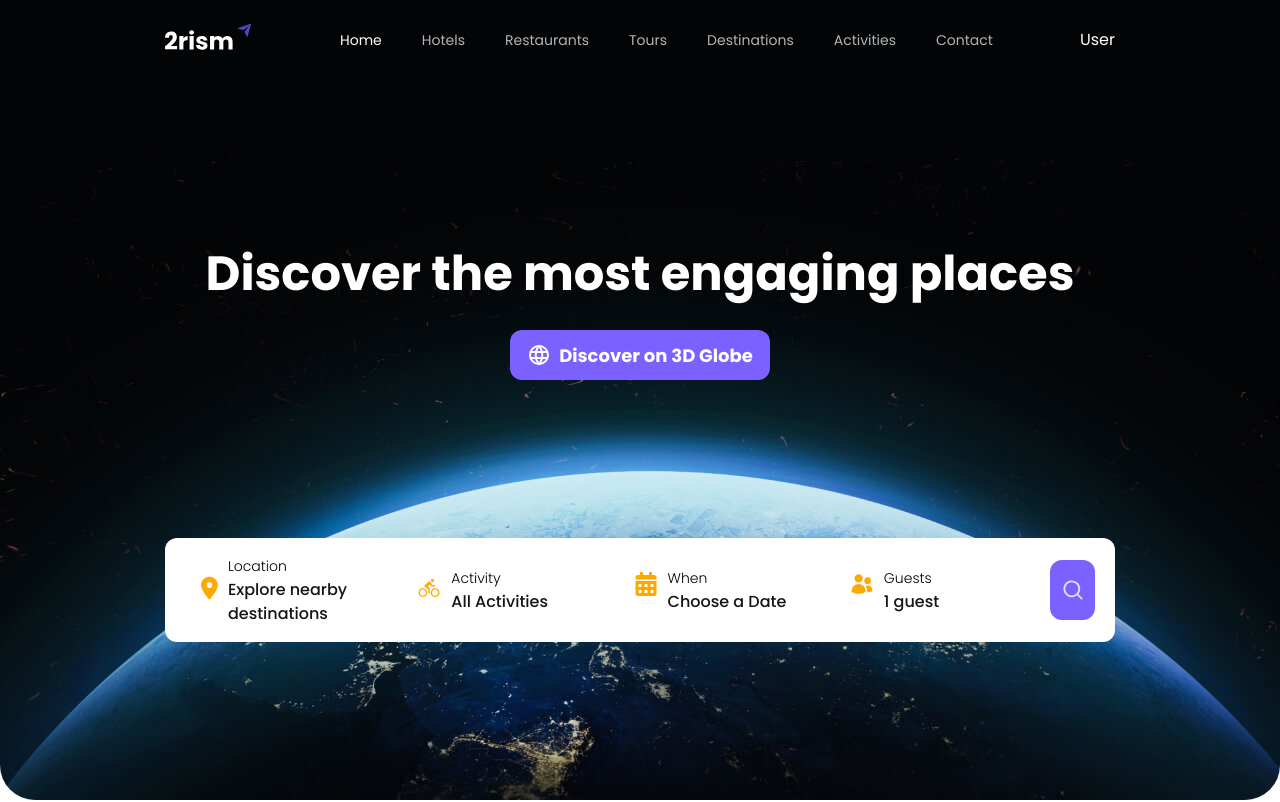
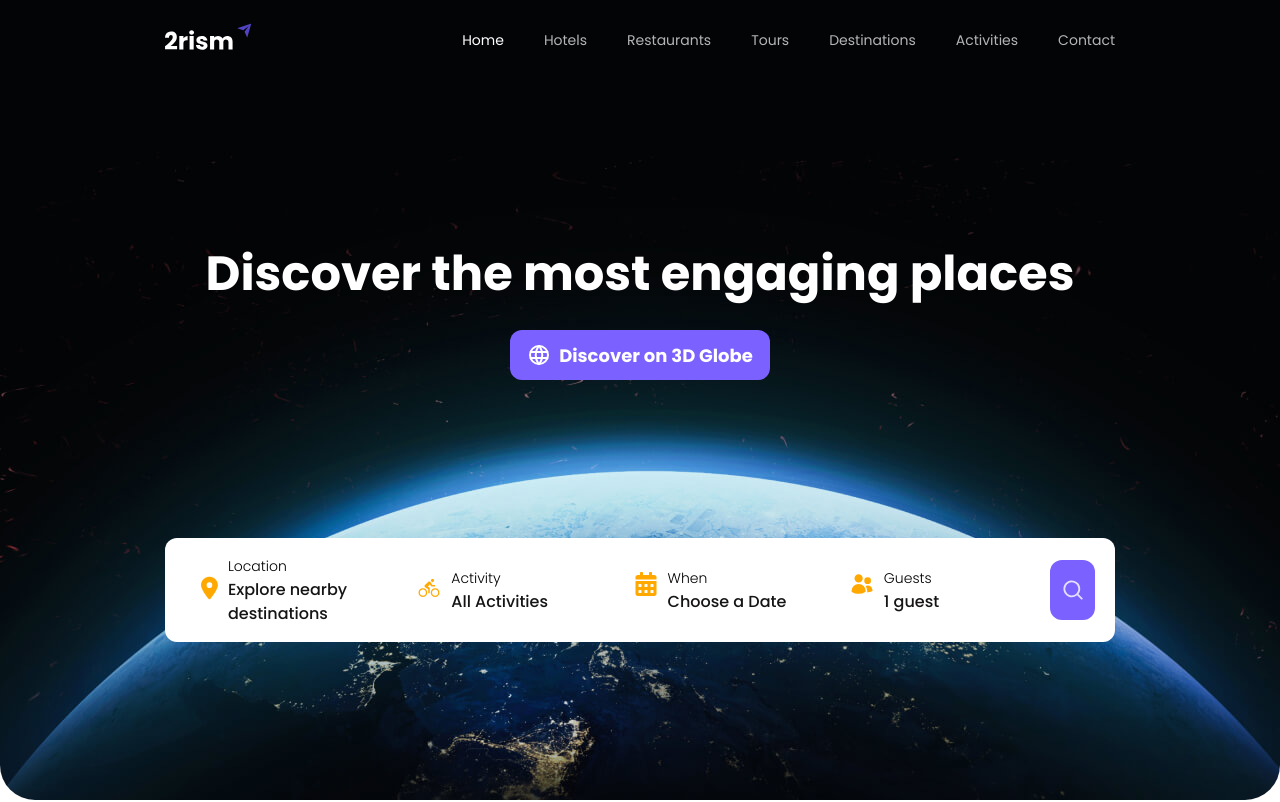
Before and after one commit to AbrorFarmonov/2prism, a Next.js app: page / in a window 1280 px wide. Shown: the top 802 px of the page. Built offline with nearby package versions, Linux system fonts and the light colour scheme.

Commit message:
finishing_full_static_version

```diff
--- a/src/app/layout.tsx
+++ b/src/app/layout.tsx
@@ -2,7 +2,7 @@ import type { Metadata } from "next";
 import { Poppins } from "next/font/google";
 import "./globals.css";
 
-const poppins = Poppins({ subsets: ["latin"], weight:['400', '300', '600', '500', '700', '800'] });
+const poppins = Poppins({ subsets: ["latin"], weight: ['400', '300', '600', '500', '700', '800'] });
 
 export const metadata: Metadata = {
   title: "2Prism | Shokhruz",
--- a/src/components/customImage.tsx
+++ b/src/components/customImage.tsx
@@ -5,5 +5,5 @@ import { useState } from 'react'
 export default function CustomImage({ item }: any) {
     const [loading, setLoading] = useState(true)
 
-    return <Image src={item.img} alt='preview' className={loading ? 'blur-2xl scale-125 overflow-hidden transition-all rounded-[15px]' : 'blur-0 scale-100 overflow-hidden transition-all rounded-[15px]'} fill onLoad={() => setLoading(false)} />
+    return <Image src={item.img} sizes='(max-width: 768px) 100vw, (max-width: 1200px) 50vw, 33vw' alt='preview' className={loading ? 'blur-2xl scale-125 overflow-hidden transition-all rounded-[15px]' : 'blur-0 scale-100 overflow-hidden transition-all rounded-[15px]'} fill onLoad={() => setLoading(false)} />
 }
--- a/src/components/entry.tsx
+++ b/src/components/entry.tsx
@@ -12,15 +12,16 @@ import Sidebar from './sidebar';
 
 export default function Entry() {
     const [action, setAction] = useState(true)
+
     return (
         <section className="entry  text-white min-h-svh">
             <Sidebar action={action} setAction={setAction} />
             <div className="custom-container flex justify-between flex-col ">
                 <div className='flex justify-between items-center h-[10vh]'>
-                    <a href="/">
+                    <a href="/" className='w-[20%]'>
                         <Image src={logo} alt='logo of company' />
                     </a>
-                    <nav className='hidden lg:flex items-center gap-[40px]'>
+                    <nav className='hidden lg:flex items-center gap-[40px] justify-end w-[80%]'>
                         <a className='text-inherit text-[14px]' href="#">Home</a>
                         <a className='text-inherit text-[14px] opacity-[0.7]' href="#hotels">Hotels</a>
                         <a className='text-inherit text-[14px] opacity-[0.7]' href="#restaurants">Restaurants</a>
@@ -29,10 +30,7 @@ export default function Entry() {
                         <a className='text-inherit text-[14px] opacity-[0.7]' href="#activities">Activities</a>
                         <a className='text-inherit text-[14px] opacity-[0.7]' href="#contact">Contact</a>
                     </nav>
-                    <div className="control-panel flex items-center gap-[10px]">
-                        <button>
-                            User
-                        </button>
+                    <div className="control-panel">
                         <button className='block lg:hidden' onClick={() => setAction(false)}>
                             <FaBars size={20} />
                         </button>
--- a/src/components/footer.tsx
+++ b/src/components/footer.tsx
@@ -54,7 +54,7 @@ export default function Footer() {
                     <form action='#' className='flex justify-start gap-[20px] items-center mt-[20px]'>
                         <div className='flex gap-[16px] bg-white items-center pl-[20px] rounded-3xl'>
                             <CiMail size={24} color='#FFA800' />
-                            <input type="email" name="email" placeholder='Your Email' className='placeholder:text-[#5B5B5B] bg-transparent w-[100px] py-[16px] outline-none text-[#5243C2] pr-[100px]' />
+                            <input type="email" name="email" placeholder='Your Email' className='placeholder:text-[#5B5B5B] bg-transparent w-[100%] py-[16px] outline-none text-[#5243C2] pr-[10px]' />
                         </div>
                         <input type="submit" value='Send' className='flex justify-center items-center gap-[5px] bg-[#F6F4FF] p-[10px] rounded-[12px] text-[14px] md:text-[16px] text-[#5243C2]' />
                     </form>
--- a/src/components/sidebar.tsx
+++ b/src/components/sidebar.tsx
@@ -3,7 +3,6 @@ import { IoCloseSharp } from "react-icons/io5";
 
 
 export default function Sidebar({ action, setAction }: any) {
-    console.log(action)
     return (
         <div className={action ? 'fixed top-0 w-full min-h-screen overflow-y-hidden backdrop-blur-3xl z-50 right-[-100%] transition-all duration-500 rounded-[250px]' : 'fixed top-0 w-full min-h-screen overflow-y-hidden backdrop-blur-3xl z-50 right-[0] transition-all duration-500 rounded-0'}>
             <button className="absolute top-[20px] right-[20px]" onClick={() => setAction(!action)}>
```
